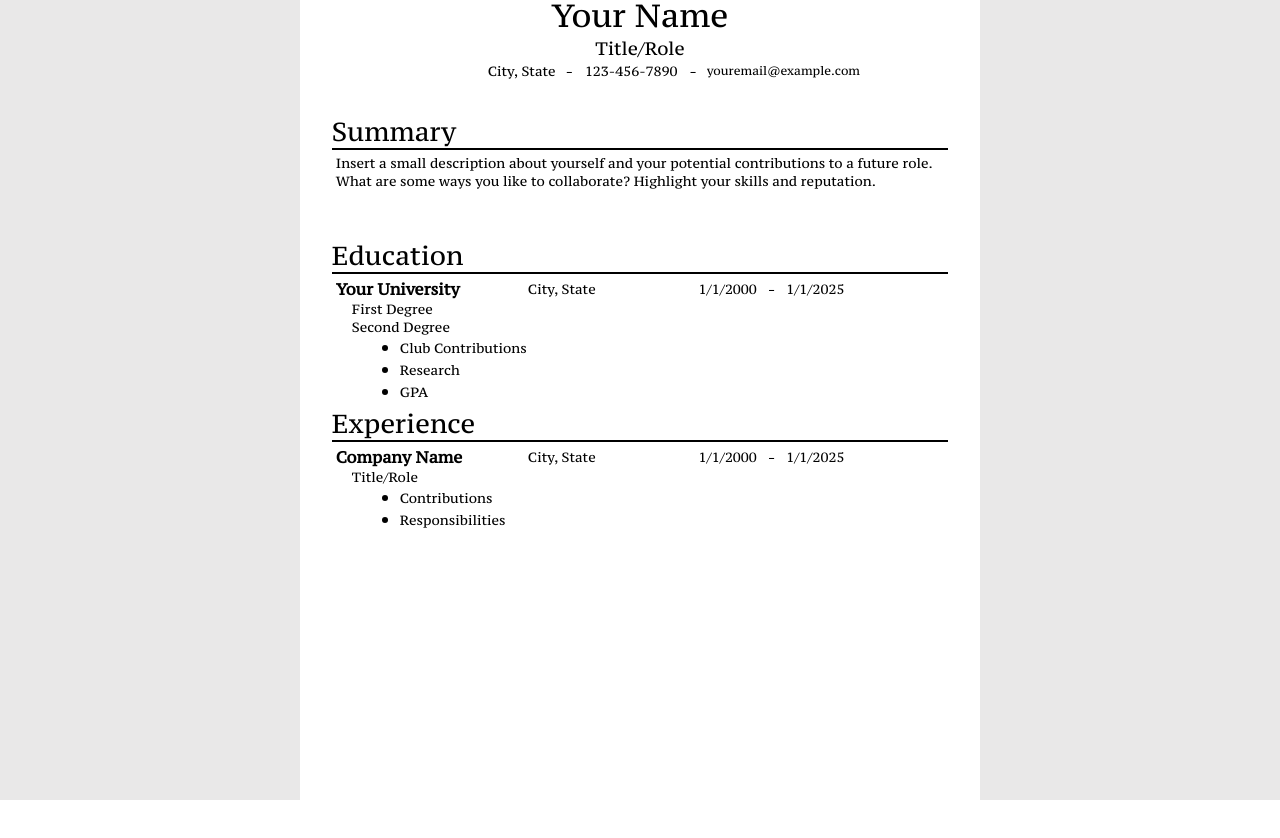
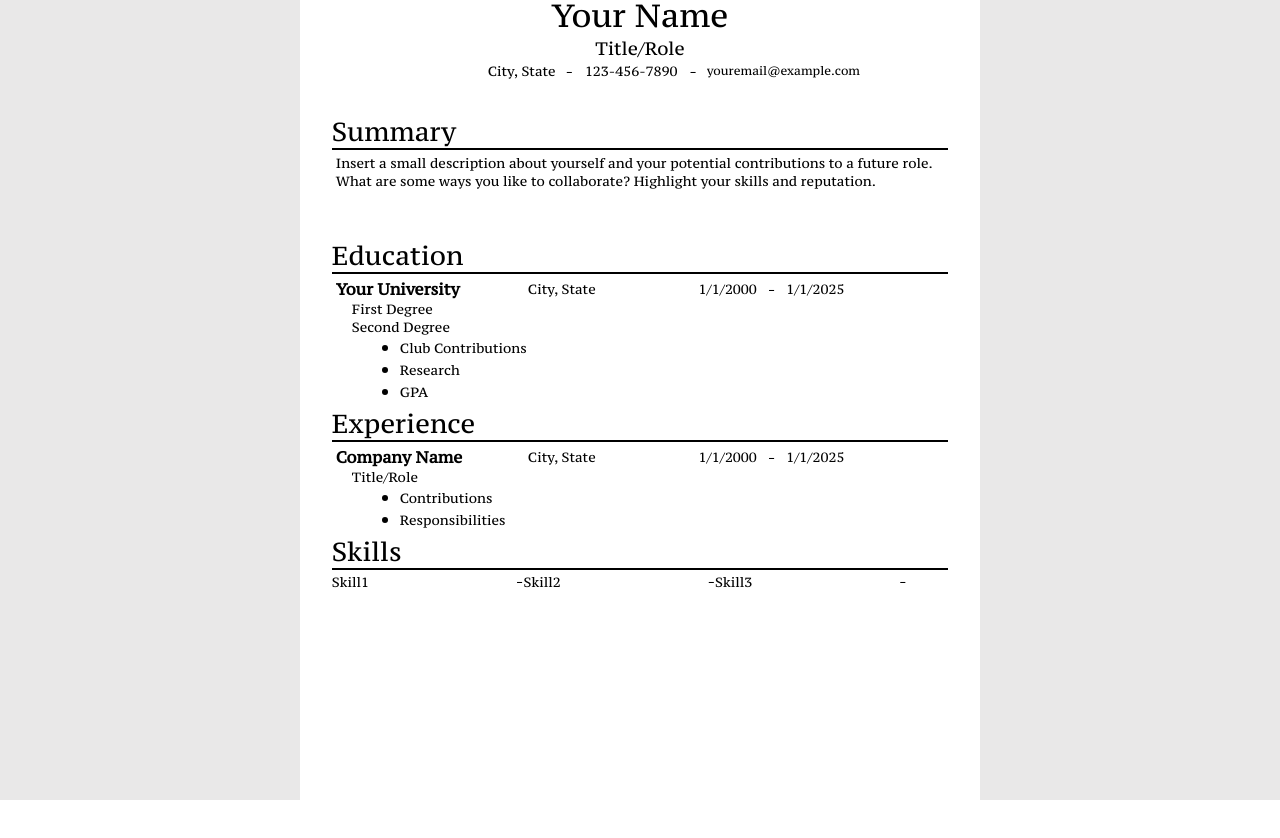
Before and after one commit to mkreynolds919/cv-generator, a React (Vite) app: page / in a window 1280 px wide. Built offline with nearby package versions, Linux system fonts and the light colour scheme.

Commit message:
feat: create Skills component with original structuring

```diff
--- a/src/components/Skills.jsx
+++ b/src/components/Skills.jsx
@@ -1,7 +1,30 @@
 
-export default function Skills({ setData, skills }) {
+export default function Skills({ data, setData }) {
+
+    function handleSkill(e, index) {
+        const itemData = e.target.value;
+
+        setData((prevData) => ({
+            ...prevData,
+            skills: prevData.skills.map((b, i) => i === index ? itemData : b),
+        }));
+    }
+
     return (
-        <>
-        </>
-    );
+            <div className="skills-container section">
+                <h1 className="section-header">Skills</h1>
+                <hr></hr>
+                <div className="inner">
+                    {data.map((skill, index) => {
+                        return (
+                            <>
+                                <input key={index} type="text" className="skill" value={skill} onChange={e => handleSkill(e, index)}></input>
+                                {index < data.length && <span className="hypen">-</span>}
+                            </>
+                        );
+                    })}
+                </div>
+
+            </div>
+        );
 }
```
